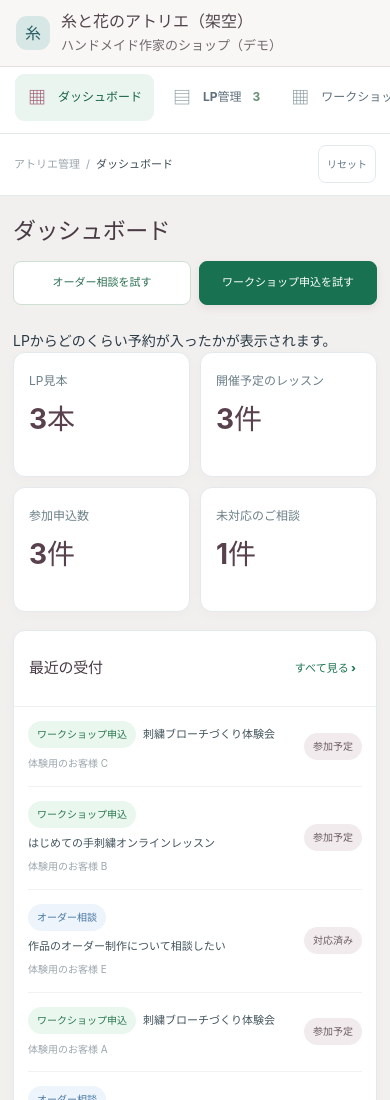
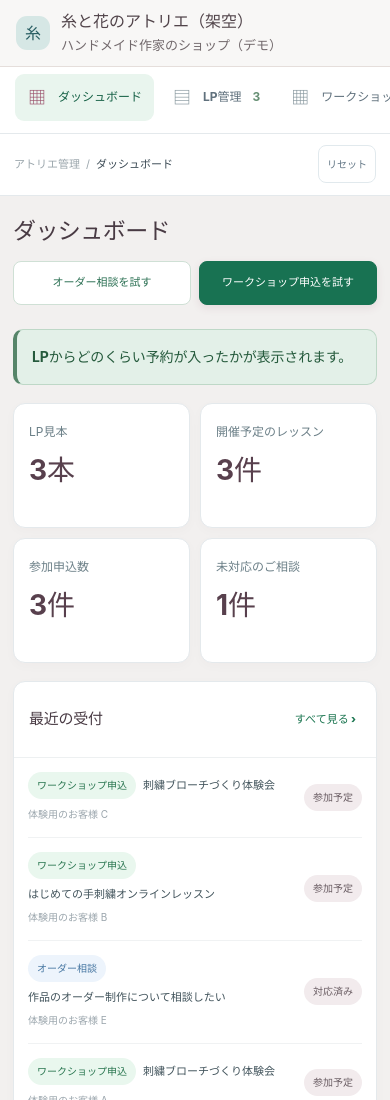
Before and after one commit to shun-apps/solo_lp_service, a website with bundled scripts: page index.html in a window 390 px wide. Shown: the top 1100 px of the page. Built offline with nearby package versions, Linux system fonts and the light colour scheme.

Commit message:
style: concise accessible menu guide banners with dashboard green; remove unused video intro CSS

```diff
--- a/demo-journey.css
+++ b/demo-journey.css
@@ -1,18 +1,44 @@
-/* INTRO → EXPERIENCE: explanation in the entrance only; no tutorial overlays after start */
-.demo-intro { min-height:100dvh; background: #F2F0EF; color:#423F42; display:grid; place-items:center; padding:40px 20px 52px; }
-.intro-wrap { width:min(100%,880px); text-align:center; }
-.intro-kicker { color:#397C7D; font-size:12px; font-weight:850; letter-spacing:.12em; margin-bottom:12px; }
-.demo-intro h1 { font-size:clamp(26px,3vw,38px); line-height:1.45; margin:0; color:#52434A; }
-.intro-lead { font-size:16px; margin:10px 0 26px; color:#75696D; }
-.intro-video-wrap { position:relative; width:100%; max-width:780px; margin:0 auto; background:linear-gradient(135deg,#E8E2DF,#D1DDDC); border:1px solid #DCD4D0; border-radius:17px; box-shadow:0 18px 48px #6B5B6020; overflow:hidden; }
-#intro-video { display:block; width:100%; aspect-ratio:16/9; object-fit:contain; background:#E8E2DF; }
-.intro-video-pending { position:absolute; inset:0; display:grid; place-items:center; background:#E8E2DF; font-size:15px; color:#62565A; pointer-events:none; }
-.intro-path { display:flex; align-items:center; justify-content:center; gap:13px; margin:21px 0; color:#397C7D; font-size:14px; font-weight:750; }
-.intro-path b { font-size:20px; color:#A89DA0; }
-.intro-path span { min-width:56px; }
-.intro-start { min-width:280px; min-height:54px; font-size:17px; border-radius:10px; }
-.intro-disclaimer { margin:14px 0 0; font-size:12px; color:#716A6B; }
-#demo-shell[hidden], #demo-intro[hidden] { display:none!important; }
+/**
+ * 画面ごとの一文ガイド。淡い背景と深い文字色で統一し、
+ * 7つのメニューごとに落ち着いたグリーン／ブルーグリーン／ローズ／グレージュを使用。
+ * 説明は見出し直下の帯に集約する。動画・導入ページは使用しない。
+ */
+.guide-band {
+  display: flex;
+  align-items: center;
+  width: 100%;
+  min-height: 62px;
+  margin: -2px 0 24px;
+  padding: 15px 21px;
+  border: 1px solid var(--guide-border);
+  border-left: 5px solid var(--guide-accent);
+  border-radius: 12px;
+  background: var(--guide-bg);
+  color: var(--guide-ink);
+  font-size: 16px;
+  line-height: 1.6;
+  font-weight: 750;
+  letter-spacing: -.01em;
+}
+.guide-band--dashboard { --guide-bg:#E3F0E8; --guide-border:#BED8C7; --guide-accent:#568569; --guide-ink:#255A3C; }
+.guide-band--lp        { --guide-bg:#E4F1EF; --guide-border:#BAD8D4; --guide-accent:#528E89; --guide-ink:#265E5B; }
+.guide-band--events    { --guide-bg:#F3E8EB; --guide-border:#E3C8D0; --guide-accent:#B77F91; --guide-ink:#744454; }
+.guide-band--leads     { --guide-bg:#EDE7E3; --guide-border:#D8CAC3; --guide-accent:#A3897C; --guide-ink:#61514B; }
+.guide-band--settings  { --guide-bg:#E6EDE9; --guide-border:#C4D7CD; --guide-accent:#76978A; --guide-ink:#376154; }
+.guide-band--mail      { --guide-bg:#F2E7E7; --guide-border:#E3C8C9; --guide-accent:#B78487; --guide-ink:#78484F; }
+.guide-band--profile   { --guide-bg:#EBE8E5; --guide-border:#D4CCC6; --guide-accent:#928B80; --guide-ink:#56514A; }
+@media (max-width:650px) {
+  .guide-band {
+    min-height: 56px;
+    margin: 0 0 18px;
+    padding: 12px 15px;
+    border-left-width: 4px;
+    border-radius: 10px;
+    font-size: 14px;
+    line-height: 1.6;
+  }
+}
+
 /* The form now matches V2's step-by-step question → confirmation → completion pattern. */
 .experience { width:min(94vw,520px); border-radius:16px; }
 .experience .dialog-head { padding:19px 23px 16px; }
```
